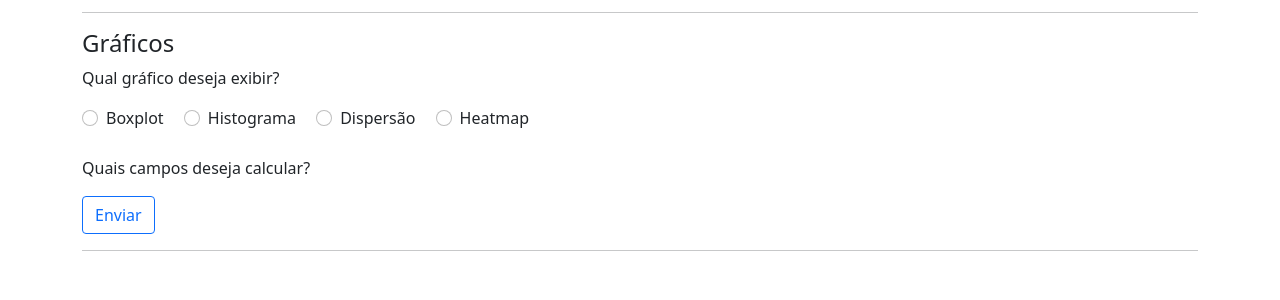
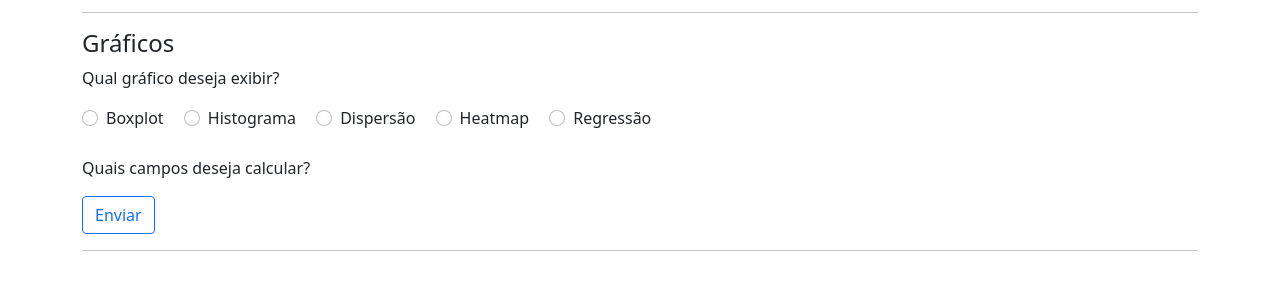
Before and after one commit to vitorbdiniz/EasyData, a Django app: template apps/core/templates/statistics.html in a window 1280 px wide. Shown: the part 567-867 px from the top of the page. Run offline with Django 3.2, Linux system fonts and the light colour scheme; the template is opened without the code that fills it, so the values that code supplies are empty.

Commit message:
Adicionado gráfico de regressao linear

```diff
--- a/apps/core/templates/statistics.html
+++ b/apps/core/templates/statistics.html
@@ -21,10 +21,10 @@
 <table class="table table-striped">
   <thead>
     <tr>
-      <th scope="col">#</th>
-      {% for col in columns_num %}
-             <th scope="col">{{ col }}</th>
-    {% endfor %}
+        <th scope="col">#</th>
+        {% for col in columns_num %}
+            <th scope="col">{{ col }}</th>
+        {% endfor %}
     </tr>
   </thead>
   <tbody>
@@ -98,6 +98,10 @@
         <input class="form-check-input" name="graphs" type="radio" id="heatmap" value="heatmap">
         <label class="form-check-label" for="heatmap">Heatmap</label>
     </div>
+    <div class="form-check form-check-inline">
+        <input class="form-check-input" name="graphs" type="radio" id="regression" value="regression">
+        <label class="form-check-label" for="regression">Regressão</label>
+    </div>
 </div>
 
 <br>
--- a/apps/core/views.py
+++ b/apps/core/views.py
@@ -84,6 +84,11 @@ def statistics(request, file_id):
                 messages.error(request, "Para gráficos de dispersão é necessário informar 2 campos!")
                 return HttpResponseRedirect('.')
             graph_render = scatter_plot(new_dataframe, new_dataframe.columns[0], new_dataframe.columns[1]).to_html()
+        elif graph[0] == 'regression':
+            if len(new_dataframe.columns) != 2:
+                messages.error(request, "Para gráficos de regressão é necessário informar 2 campos!")
+                return HttpResponseRedirect('.')
+            graph_render = regression_plot(new_dataframe, new_dataframe.columns[0]).to_html(default_height=height)
 
     # moda = {'CountryID': 'Não há moda na amostra', '2021 Score': [5650000.0, 58180.0], 'Property Rights': 4610000.0, 'Judical Effectiveness': 2820000.0}
     print(quartil)
```
